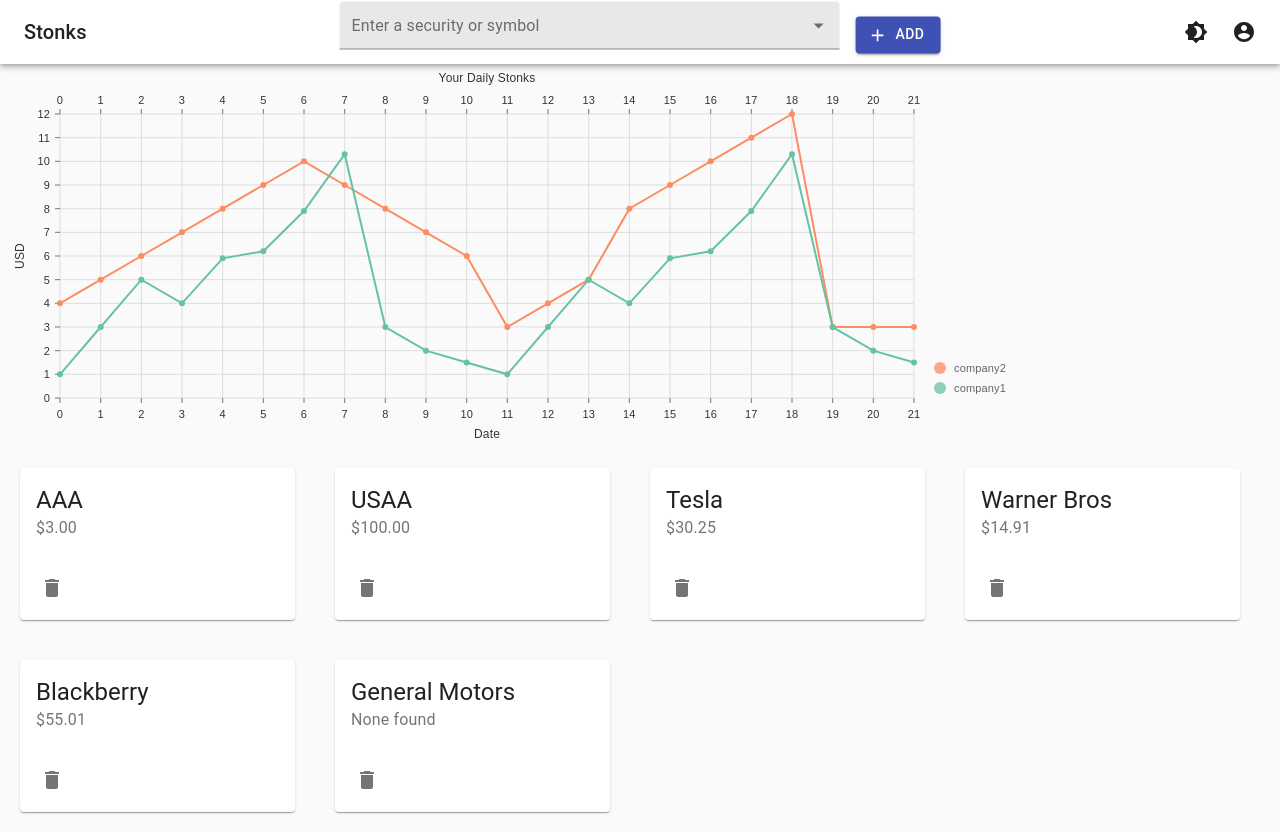
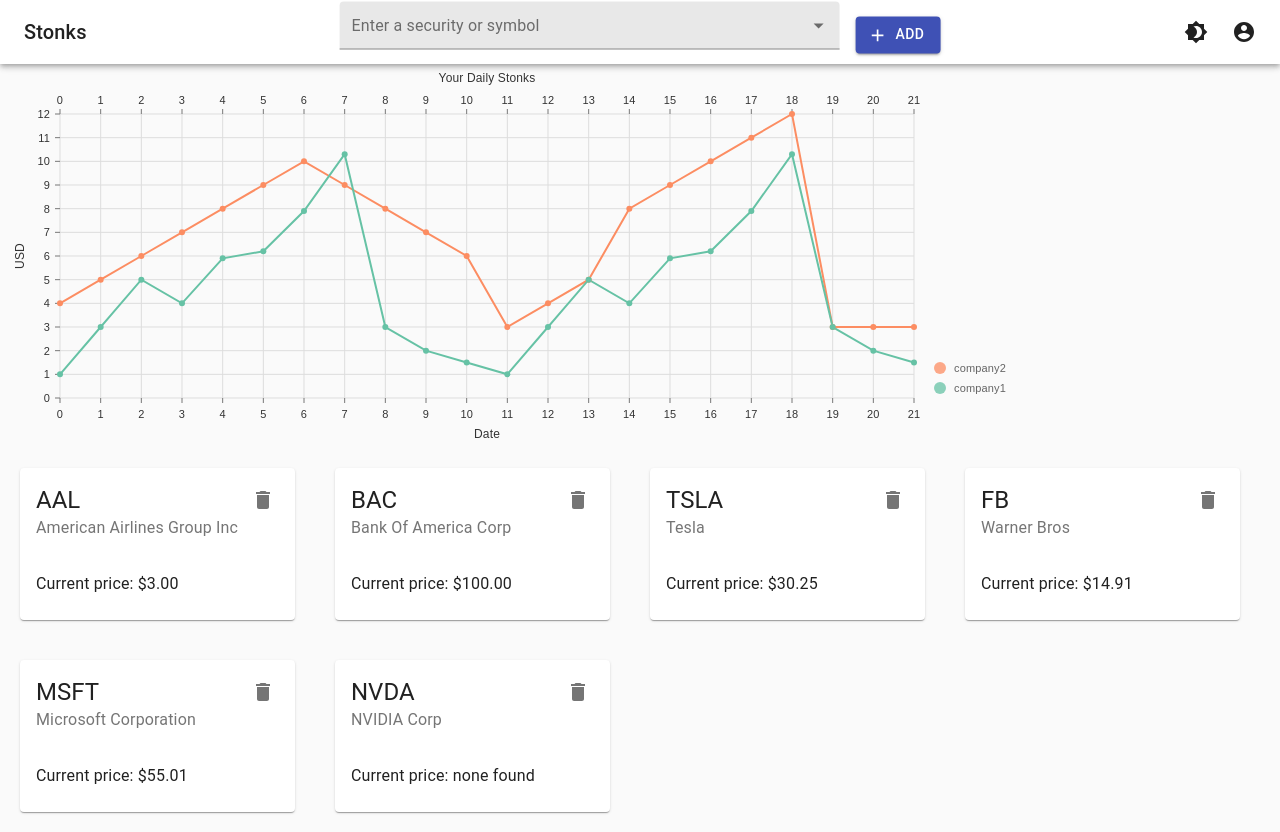
Before and after one commit to aggie-coding-club/stocks-frontend, a React (Create React App) app: page / in a window 1280 px wide. Built offline with nearby package versions, Linux system fonts and the light colour scheme.

Commit message:
card content reorganized

```diff
--- a/src/App.js
+++ b/src/App.js
@@ -34,7 +34,7 @@
   function addStock(title) {
     //add stock from search bar
     //FIXME: should provide necessary information of stock here to pop up on card
-    let data = {title: title, id: Math.random()}
+    let data = {title: title[0], symbol:title[1], id: Math.random()} // FIXME: Need to change this so its not a math.random
     setStocks([...stocks, data])
   }
 
--- a/src/components/dashboard/SearchBar.js
+++ b/src/components/dashboard/SearchBar.js
@@ -47,7 +47,7 @@
 
   function onChange(event, value) {
     if(value) {
-      setTitle(value.security);
+      setTitle([value.security, value.symbol]);
     } else {
       setTitle(null)
     }
@@ -55,9 +55,9 @@
 
   function onAdd() {
     if(title) {
+      console.log('adding')
       addStock(title)
     }
-
   }
 
   return (
--- a/src/components/dashboard/StockItem.js
+++ b/src/components/dashboard/StockItem.js
@@ -7,7 +7,6 @@
 import Typography from '@material-ui/core/Typography';
 import DeleteIcon from '@material-ui/icons/Delete';
 import IconButton from '@material-ui/core/IconButton';
-import Tooltip from '@material-ui/core/Tooltip';
 
 const useStyles = makeStyles({
   root: {
@@ -35,26 +34,23 @@
   return(
     <Card className={classes.root}>
       <CardHeader
-        title = {stock.title}
-        subheader= {stock.price ? stock.price : 'None found'}
-      />
-
-
-      {/*<CardContent>*/}
-      {/*  <Typography variant="body2" component="p">*/}
-      {/*    Insert more stock information here if necessary*/}
-      {/*  </Typography>*/}
-      {/*</CardContent>*/}
-      <CardActions disableSpacing>
-        <Tooltip title="Delete">
+        title = {stock.symbol}
+        subheader= {stock.title ? stock.title : 'None found'}
+        action={
           <IconButton
             onClick={delStock.bind(this, stock.id)}
             className={classes.delete}
             aria-label="delete">
             <DeleteIcon />
           </IconButton>
-        </Tooltip>
-      </CardActions>
+        }
+      />
+      <CardContent>
+        <Typography>
+          Current price: {stock.price ? stock.price : "none found"}
+        </Typography>
+      </CardContent>
+
     </Card>
   )
 }
--- a/src/data/stock_data2.json
+++ b/src/data/stock_data2.json
@@ -1,32 +1,38 @@
 {
   "stocks": [    {
     "id": 1,
-    "title": "AAA",
+    "symbol": "AAL",
+    "title": "American Airlines Group Inc",
     "price": "$3.00"
   },
     {
       "id": 2,
-      "title": "USAA",
+      "symbol": "BAC",
+      "title": "Bank Of America Corp",
       "price": "$100.00"
     },
     {
       "id": 3,
+      "symbol": "TSLA",
       "title": "Tesla",
       "price": "$30.25"
     },
     {
       "id": 4,
+      "symbol": "FB",
       "title": "Warner Bros",
       "price": "$14.91"
     },
     {
       "id": 5,
-      "title": "Blackberry",
+      "symbol": "MSFT",
+      "title": "Microsoft Corporation",
       "price": "$55.01"
     },
     {
       "id": 6,
-      "title": "General Motors"
+      "symbol": "NVDA",
+      "title": "NVIDIA Corp"
     }
   ]
 }
```
